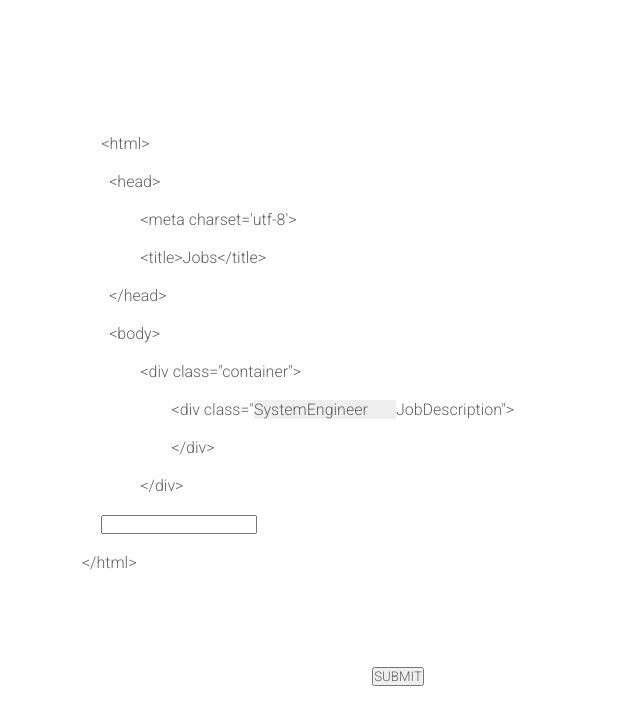
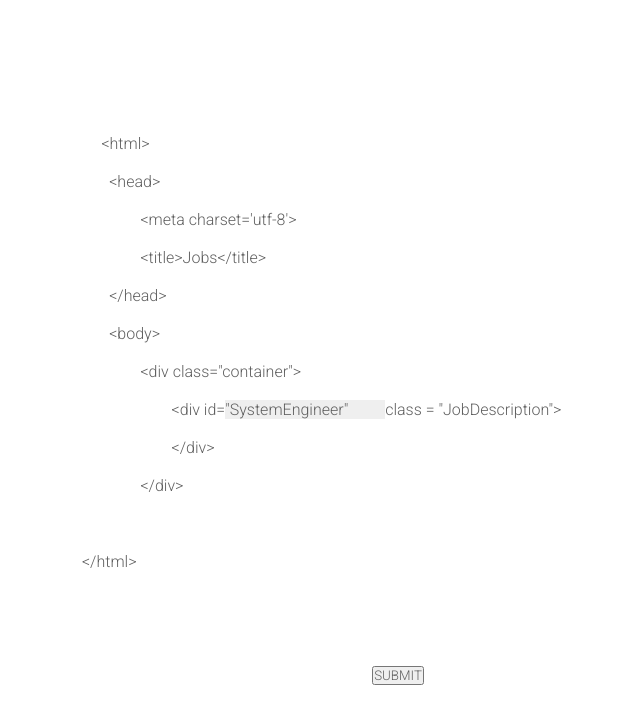
Before and after one commit to chrisgarvin/Jobs, a website: page index.html in a window 1280 px wide. Shown: the whole page, without its empty margins (242-882 px from the left). Drawn offline with Linux system fonts and the light colour scheme; files that its build step writes are made by us from their sources.

Commit message:
modified styling a bit, added a comment in js

```diff
--- a/css/style.scss
+++ b/css/style.scss
@@ -48,8 +48,11 @@ select {
   border: none;
   font-size: inherit;
   padding: 0px;
+  width: 160px;
 }
 
 input[type="text"] {
   font-family: 'Roboto', sans-serif;
+  border: none;
+  font-size: inherit;
 }
--- a/index.html
+++ b/index.html
@@ -11,6 +11,8 @@
 
   <div class="container">
 
+<!-- displays HTML markup  -->
+
     <div class="content">
       &lt;html&gt;
       <br> &#9;&lt;head&gt;
@@ -19,12 +21,12 @@
       <br> &#9;&lt;/head&gt;
       <br> &#9;&lt;body&gt;
       <br> &#9;&#9;&lt;div class="container"&gt;
-      <br> &#9;&#9;&#9;&lt;div class="<select>
-        <option value="0">SystemEngineer</option>
-        <option value="1">APIProductManager</option>
-        <option value="2">ProductDesigner</option>
-        <option value="3">QAReleaseEngineer</option>
-      </select>JobDescription"&gt;
+      <br> &#9;&#9;&#9;&lt;div id=<select>
+        <option value="0">"SystemEngineer"</option>
+        <option value="1">"APIProductManager"</option>
+        <option value="2">"ProductDesigner"</option>
+        <option value="3">"QAReleaseEngineer"</option>
+      </select>class = "JobDescription"&gt;
       <br> &#9;&#9;&#9;&lt;/div&gt;
       <br> &#9;&#9;&lt;/div&gt;
       &#9;
@@ -37,8 +39,6 @@
 
   </div>
 
-  <!-- <script src="https://ajax.googleapis.com/ajax/libs/jquery/1.11.3/jquery.min.js"></script>
-  <script src="http://code.jquery.com/ui/1.10.3/jquery-ui.js"></script> -->
   <script type="text/javascript" src="js/jquery.min.js"></script>
   <script type="text/javascript" src="js/jquery-ui.js"></script>
   <script type="text/javascript" src="js/build/app.min.js"></script>
--- a/js/app.js
+++ b/js/app.js
@@ -1,12 +1,18 @@
 $(document).ready(function() {
+
+  //Upon clicking the submit button, run showJob
 
   $('button').click(showJob());
 
 
+  //showJob returns a function that based on the value of the dropdown
+  //and if the code was 'fixed' properly, it will redirect user to job description
+  //page, else alerts syntax error prompt
+
   function showJob() {
     return function() {
 
-      if($('input')[0].value == "</body>"){
+      if ($('input')[0].value == "</body>") {
 
         $.getJSON("data/data.json", function(data) {
           var job = $('select')[0].value;
@@ -14,6 +20,8 @@ $(document).ready(function() {
           console.log(data.response.jobs[job].title);
           window.open(url);
         });
+      } else {
+        alert("syntax error");
       }
     }
   }
```
Also changed, not shown: css/build/style.css, js/build/app.min.js, 1 other file. Lines whose indentation alone changed are shown as unchanged.
